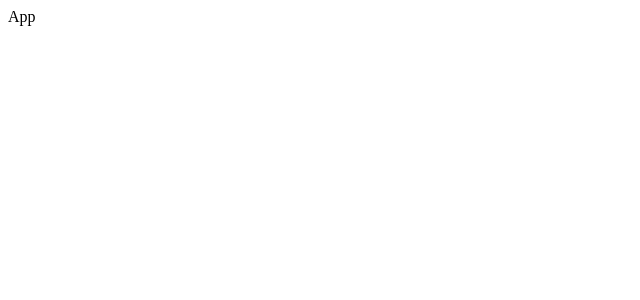
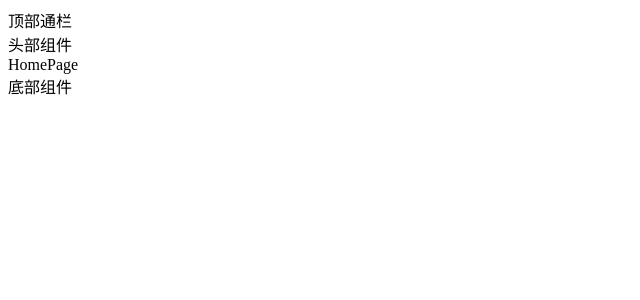
Before and after one commit to Me-Tyro/eribbit-client-pc-xtxe, a Vue app: page /#/ in a window 1280 px wide. Before the commit this address had no page. Shown: the top 300 px of the page, without its empty margins (0-640 px from the left). Built offline with nearby package versions, Linux system fonts and the light colour scheme.

Commit message:
首页路由初始化

```diff
--- a/src/App.vue
+++ b/src/App.vue
@@ -1,10 +1,13 @@
 <template>
-  <div>
-    App
-    <p>{{ $store.state.username }}</p>
-  </div>
+  <router-view />
 </template>
 
 <script setup>
+import request from "@/utils/request";
+
+const fn = () => {
+  // 测试请求
+  request('/member/profile', 'get', {a: 10})
+}
 
 </script>
--- a/src/router/index.js
+++ b/src/router/index.js
@@ -1,7 +1,16 @@
-import { createRouter, createWebHashHistory } from 'vue-router'
+import {createRouter, createWebHashHistory} from 'vue-router'
 
 // 路由规则
-const routes = []
+const routes = [
+  // 一级路由布局容器
+  {
+    path: '/',
+    component: () => import('@/views/Layout.vue'),
+    children: [
+      {path: '/', component: () => import('@/views/home/index.vue')}
+    ]
+  }
+]
 
 // vue2.0 new VueRouter({}) 创建路由实例
 // vue3.0 createRouter({}) 创建路由实例
--- a/src/views/Layout.vue
+++ b/src/views/Layout.vue
@@ -1,5 +1,15 @@
 <template>
-
+  <!--  顶部通栏-->
+  <nav>顶部通栏</nav>
+  <!--  头部组件-->
+  <header>头部组件</header>
+  <!--  内容容器-->
+  <div class="main">
+    <!--二级路由-->
+    <router-view />
+  </div>
+  <!--  底部组件-->
+  <footer>底部组件</footer>
 </template>
 
 <script>
@@ -8,6 +18,6 @@ export default {
 }
 </script>
 
-<style scoped>
+<style scoped lang="less">
 
 </style>
--- /dev/null
+++ b/src/views/home/index.vue
@@ -0,0 +1,15 @@
+<template>
+  <div class="container">
+    HomePage
+  </div>
+</template>
+
+<script>
+export default {
+  name: "HomePage"
+}
+</script>
+
+<style scoped lang="less">
+
+</style>
```
